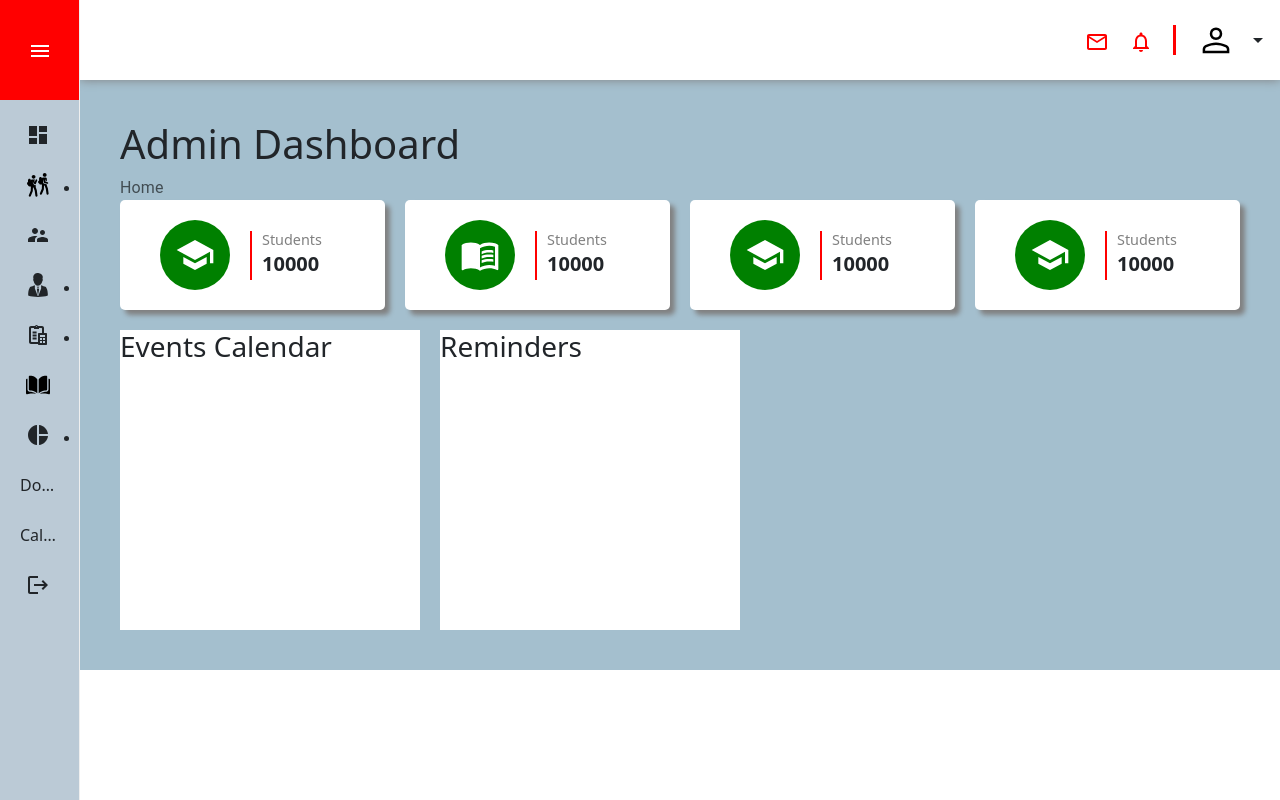
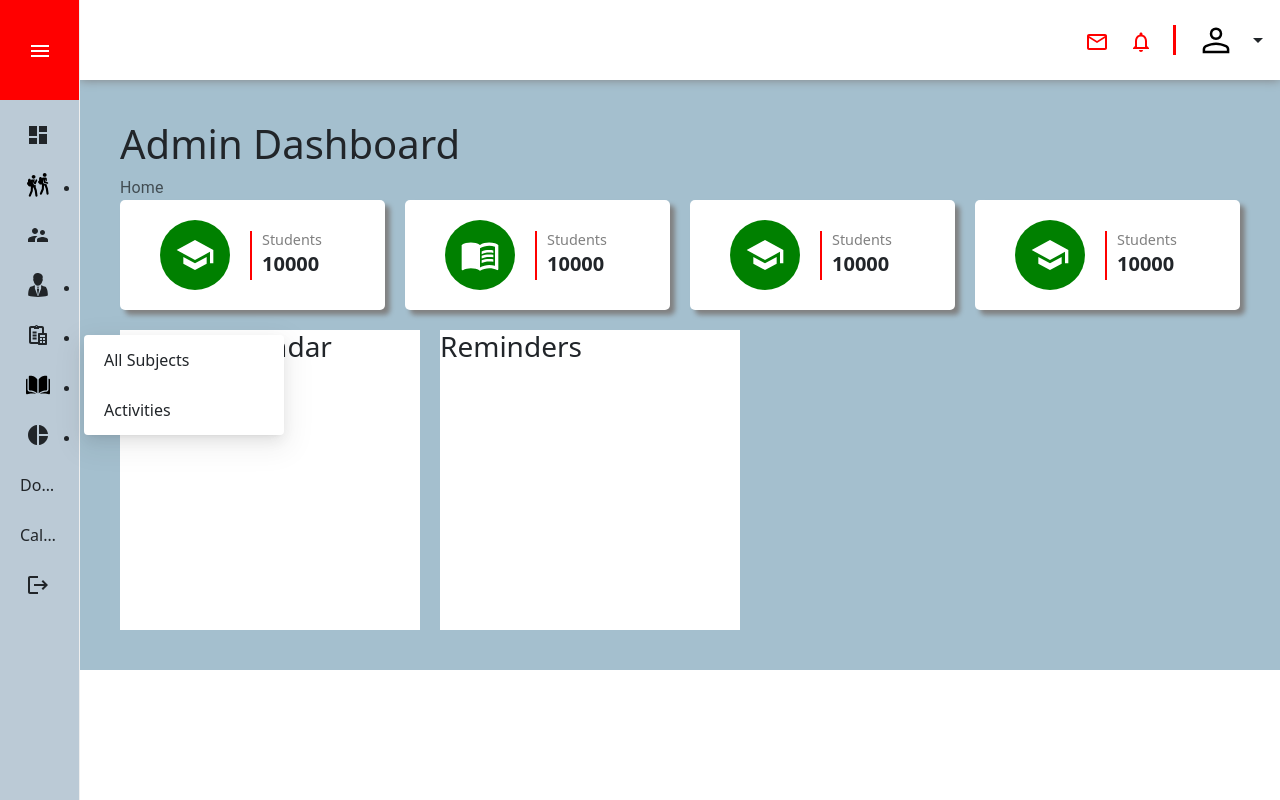
Before and after one commit to silverRnk/20230501_admin_page, a React (Vite) app: page /dashboard in a window 1280 px wide. Both pictures are taken after a click on the link "Subjects". Built offline with nearby package versions, Linux system fonts and the light colour scheme; no server answers.

Commit message:
Added Subjects to path
Added /subjects to path
Added /subjects/all to path
Added Link to /subjects/all to Sidebar

```diff
--- a/src/compenents/SideNavBar.jsx
+++ b/src/compenents/SideNavBar.jsx
@@ -12,14 +12,14 @@ import { Link } from "react-router-dom";
 import CedarLogo from "../pictures/cedarhills.png";
 import "./SideNavBar.css";
 import styled from "styled-components";
-import ParentIcon from '@mui/icons-material/SupervisorAccount';
+import ParentIcon from "@mui/icons-material/SupervisorAccount";
 //Mui
 import { Dashboard, Backpack } from "@mui/icons-material";
 import MenuOpenIcon from "@mui/icons-material/MenuOpen";
 import MenuIcon from "@mui/icons-material/Menu";
 import PieChartIcon from "@mui/icons-material/PieChart";
 import LogoutIcon from "@mui/icons-material/Logout";
-import SupervisorAccountIcon from '@mui/icons-material/SupervisorAccount';
+import SupervisorAccountIcon from "@mui/icons-material/SupervisorAccount";
 
 //Utils
 import { useStateContext } from "../context/ContextProvider";
@@ -58,8 +58,6 @@ const CollapseBtn = styled.button`
   border: none;
   background-color: transparent;
 `;
-
-
 
 function SideNavbar() {
   const { collapseSidebar, collapsed } = useProSidebar();
@@ -153,7 +151,15 @@ function SideNavbar() {
             <MenuItem icon={<Backpack />}> Pie charts </MenuItem>
             <MenuItem icon={<Dashboard />}> Line charts </MenuItem>
           </SubMenu>
-          <MenuItem icon={<BookIcon />}>Subjects</MenuItem>
+          <SubMenu label="Subjects" icon={<BookIcon />}>
+            <MenuItem component={<Link to={"/subjects/all"} />}>
+              All Subjects
+            </MenuItem>
+            <MenuItem component={<Link to={"/subjects/activities"} />}>
+              Activities
+            </MenuItem>
+          </SubMenu>
+
           <SubMenu label="Charts" icon={<PieChartIcon />}>
             <MenuItem icon={<Backpack />}> Pie charts </MenuItem>
             <MenuItem icon={<Dashboard />}> Line charts </MenuItem>
```
Also changed, not shown: src/App.jsx (+16 -0 lines).
